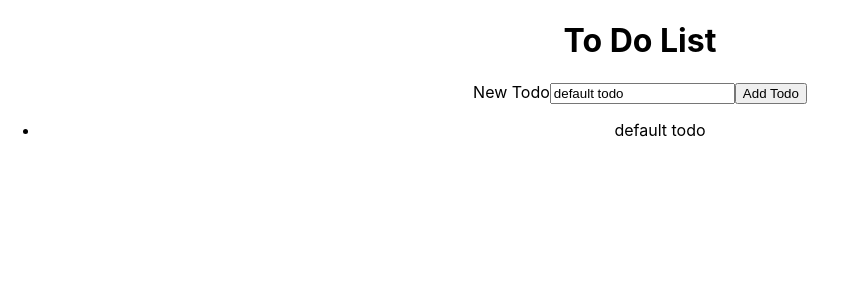
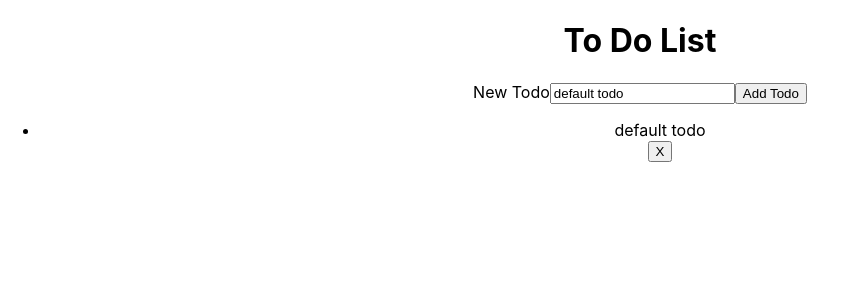
Before and after one commit to jtompkins415/react-todo-app, a React (Create React App) app: page / in a window 1280 px wide. Both pictures are taken after a click on the button "Add Todo". Shown: the top 300 px of the page, without its empty margins (0-847 px from the left). Built offline with nearby package versions, Linux system fonts and the light colour scheme.

Commit message:
add remove button

```diff
--- a/src/Todo.js
+++ b/src/Todo.js
@@ -1,10 +1,12 @@
 import React from "react";
 
-const Todo = ({id, todo='default todo'}) => {
+const Todo = ({id, todo='default todo', remove}) => {
+     const handleDelete = () => remove(id)
     return (
         <div>
             <ul>
             <li>{todo}</li>
+            <button onClick={handleDelete}>X</button>
             </ul>
         </div>
     )
```
